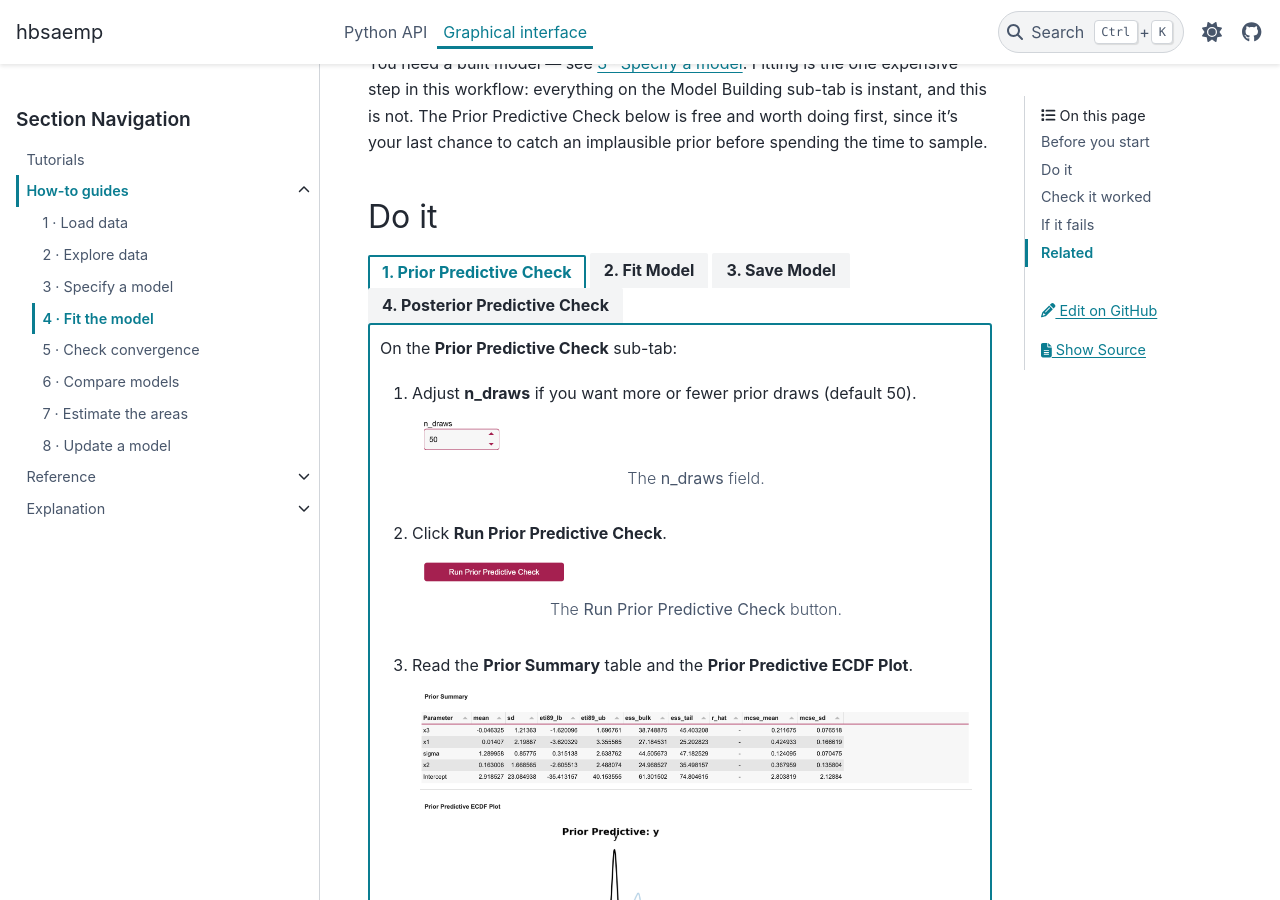
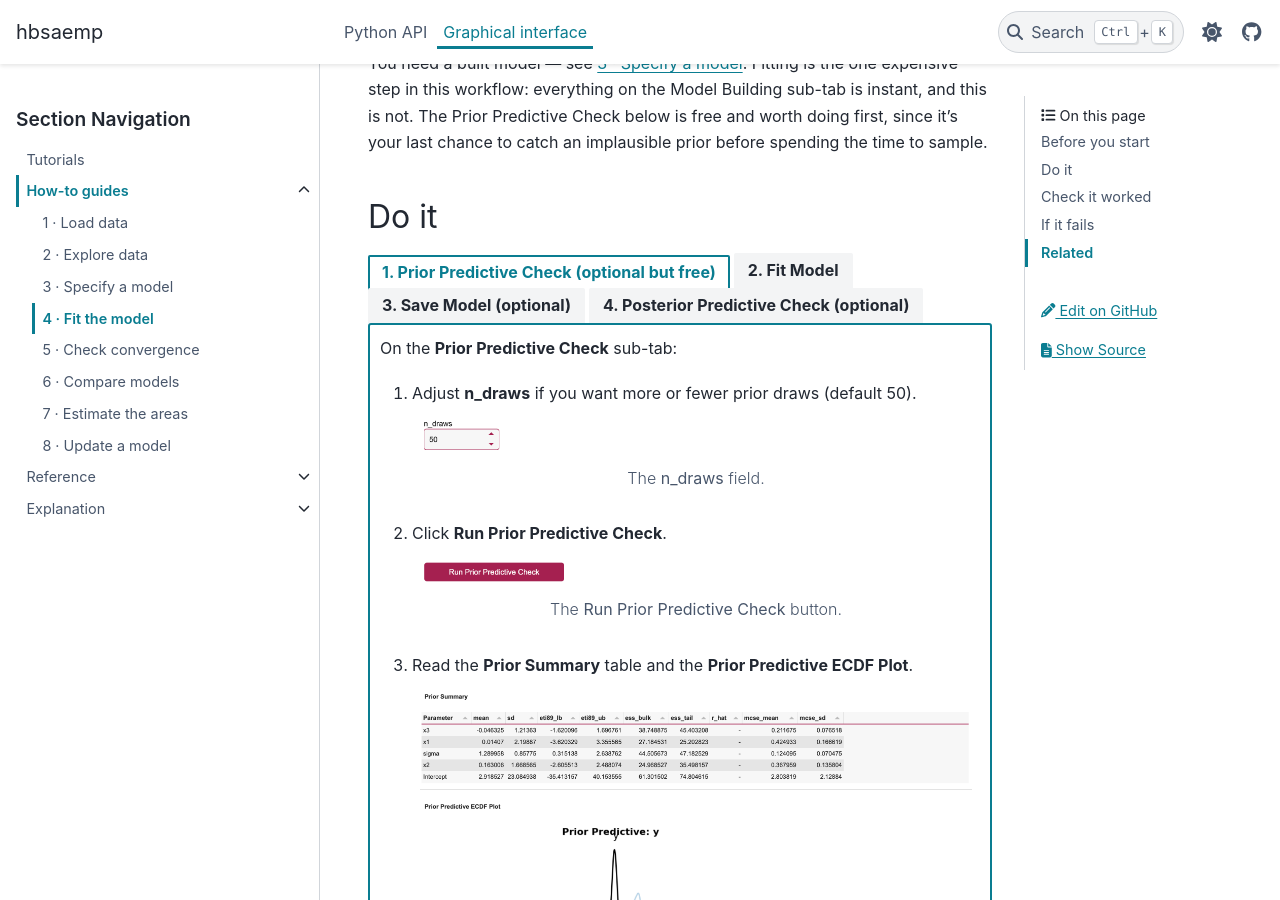
Before and after one commit to madsyair/hbsaemp, a Sphinx documentation site: the page built from docs/source/gui/how-to/04-fit-model.md, in a window 1280 px wide and 900 px high, scrolled down 310 px. Built offline with Sphinx 7.4.7 and the PyData theme 0.15.4, drawn with Linux system fonts in a browser that asks for light colours; the version number could not be read and is left out.

Commit message:
perbaikan eror docs v2
perbaikan eror docs v2

````diff
--- a/docs/source/gui/how-to/04-fit-model.md
+++ b/docs/source/gui/how-to/04-fit-model.md
@@ -16,7 +16,7 @@ spending the time to sample.
 
 ::::{tab-set}
 
-:::{tab-item} 1. Prior Predictive Check
+:::{tab-item} 1. Prior Predictive Check (optional but free)
 On the **Prior Predictive Check** sub-tab:
 
 1. Adjust **n_draws** if you want more or fewer prior draws (default 50).
@@ -77,14 +77,14 @@ On the **Fit Model** sub-tab:
 3. Wait for "The MCMC sampling has completed."
 
    ```{figure} images/04-fit-completed-message.png
-   :alt: "The MCMC sampling has completed" success message
+   :alt: The MCMC sampling has completed success message
    :width: 600px
 
    The "The MCMC sampling has completed" message.
    ```
 :::
 
-:::{tab-item} 3. Save Model
+:::{tab-item} 3. Save Model (optional)
 Still on **Fit Model**, once a fit completes:
 
 1. A **Model name** field is enabled, pre-filled with a default like
@@ -112,7 +112,7 @@ for why). You can fit again with different settings and save another named
 snapshot without losing this one.
 :::
 
-:::{tab-item} 4. Posterior Predictive Check
+:::{tab-item} 4. Posterior Predictive Check (optional)
 On the **Posterior Predictive Check** sub-tab, available once a model is
 fitted:
 
````
Also changed, not shown: docs/source/gui/how-to/07-estimate-areas.md (+47 -0 lines), docs/source/gui/how-to/08-update-model.md (+48 -0 lines).
